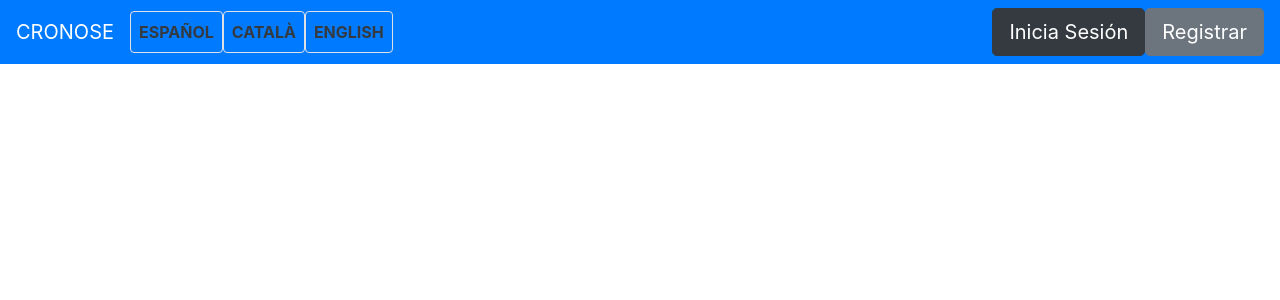
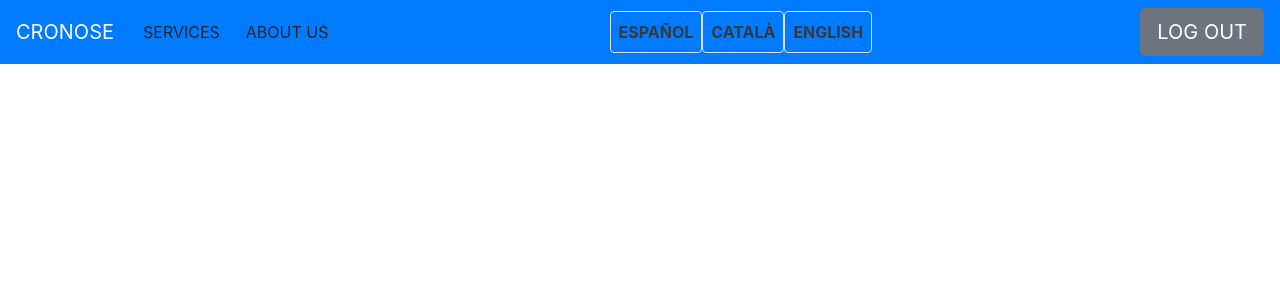
Before and after one commit to marcjoancr/cronose, a PHP site: page /views/layouts/head.php in a window 1280 px wide. Shown: the top 300 px of the page. Run offline with PHP 8.4, Linux system fonts and the light colour scheme; the visitor is signed in with stand-in values (Sample User, id 1).

Commit message:
Changes on nav

```diff
--- a/cronose-front/views/components/nav.php
+++ b/cronose-front/views/components/nav.php
@@ -2,18 +2,49 @@
       <a class="navbar-brand" href="#">CRONOSE</a>
 
       <div class="collapse navbar-collapse" id="language">
+          <ul class="navbar-nav mr-auto">
+              <li class="nav-item active">
+                  <button class="btn" href="database.php"><i class="fa fa-database"></i> SERVICES</button>
+              </li>
+              <li class="nav-item active">
+                  <button class="btn" href="aboutUs.php"><i class="fa fa-address-card"></i> ABOUT US</button>
+              </li>
+          </ul>
         <ul class="navbar-nav mr-auto" id="language_selector" name="lang" target="_self">
           <li class="nav-item active">
-        <a class="nav-link bg-españa border rounded text-dark" value="es" onclick="<?php changeLanguage("es"); ?>"><strong>ESPAÑOL</strong><span class="sr-only">(Current)</span></a>
+            <a class="nav-link border rounded text-dark language" value="es"><strong>ESPAÑOL</strong><span class="sr-only">(Current)</span></a>
           </li>
           <li class="nav-item">
-        <a class="nav-link bg-catalán border rounded text-dark" value="ca" onclick="<?php changeLanguage("ca"); ?>"><strong>CATALÀ</strong></a>
+            <a class="nav-link border rounded text-dark language" value="ca"><strong>CATALÀ</strong></a>
           </li>
           <li class="nav-item">
-        <a class="nav-link bg-inglés border rounded text-dark" value="en" onclick="<?php changeLanguage("en"); ?>"><strong>ENGLISH</strong></a>
+            <a class="nav-link border rounded text-dark language" value="en"><strong>ENGLISH</strong></a>
           </li>
         </ul>
-    <a href="login.php"><button type="button" class="btn btn-dark btn-lg"><?=$lang[$displayLang]['logIn'];?></button></a>
-    <a href="register.php"><button type="button" class="btn btn-secondary btn-lg"><?=$lang[$displayLang]['register'];?></button></a>
+
+          <?php if(!isset($_SESSION['user'])) {
+            echo '<button type="button" class="btn btn-dark btn-lg login">LOG IN</button>';
+            echo '<button type="button" class="btn btn-secondary btn-lg register">REGISTER</button>';
+          } else {
+              echo '<button type="button" class="btn btn-secondary btn-lg">LOG OUT</button>';
+          }?>
+
       </div>
 </nav>
+
+  <script>
+
+      $(document).ready(function(){
+          $("a.language").click(function() {
+              const selector = $(this).val;
+              selector.value = "<?= isset($_SESSION['lang']) ? $_SESSION['lang'] : substr($_SERVER['HTTP_ACCEPT_LANGUAGE'], 0, 2); ?>";
+          });
+          $(".login").click(function(){
+              location.href = "login.php";
+          });
+          $(".register").click(function(){
+              location.href = "register.php";
+          });
+      });
+
+  </script>
--- a/cronose-front/views/login.php
+++ b/cronose-front/views/login.php
@@ -30,13 +30,13 @@
   </div>
 </div>
 <br>
-<form action="" method="post" target="_self" name="lang_change">
+<!--<form action="" method="post" target="_self" name="lang_change">
     <select id="language_selector" name="lang" onchange="lang_change.submit();">
         <option value="es">ES</option>
         <option value="en">EN</option>
         <option value="ca">CA</option>
     </select>
-</form>
+</form>-->
 <script src="../assets/plugin/jquery/jquery.md5.min.js"></script>
 <script>
 
```
Lines whose indentation alone changed are shown as unchanged.
